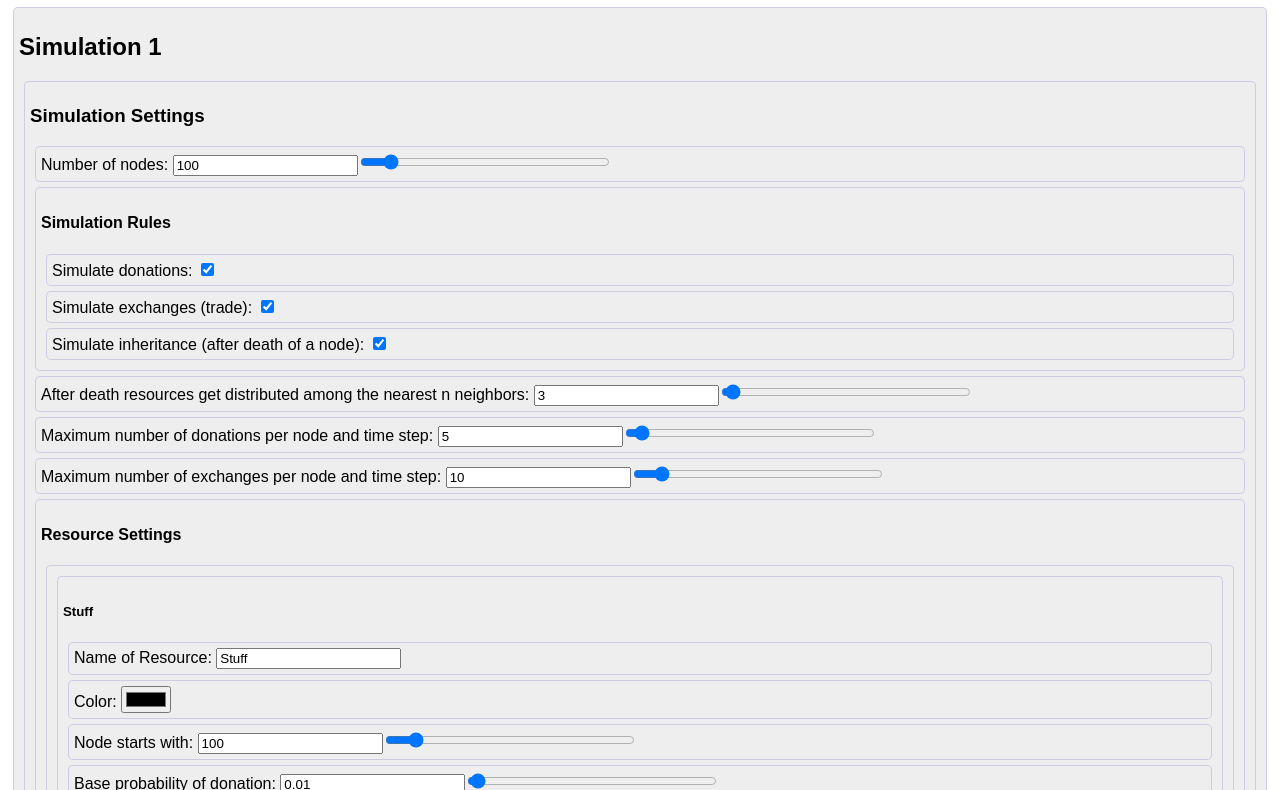
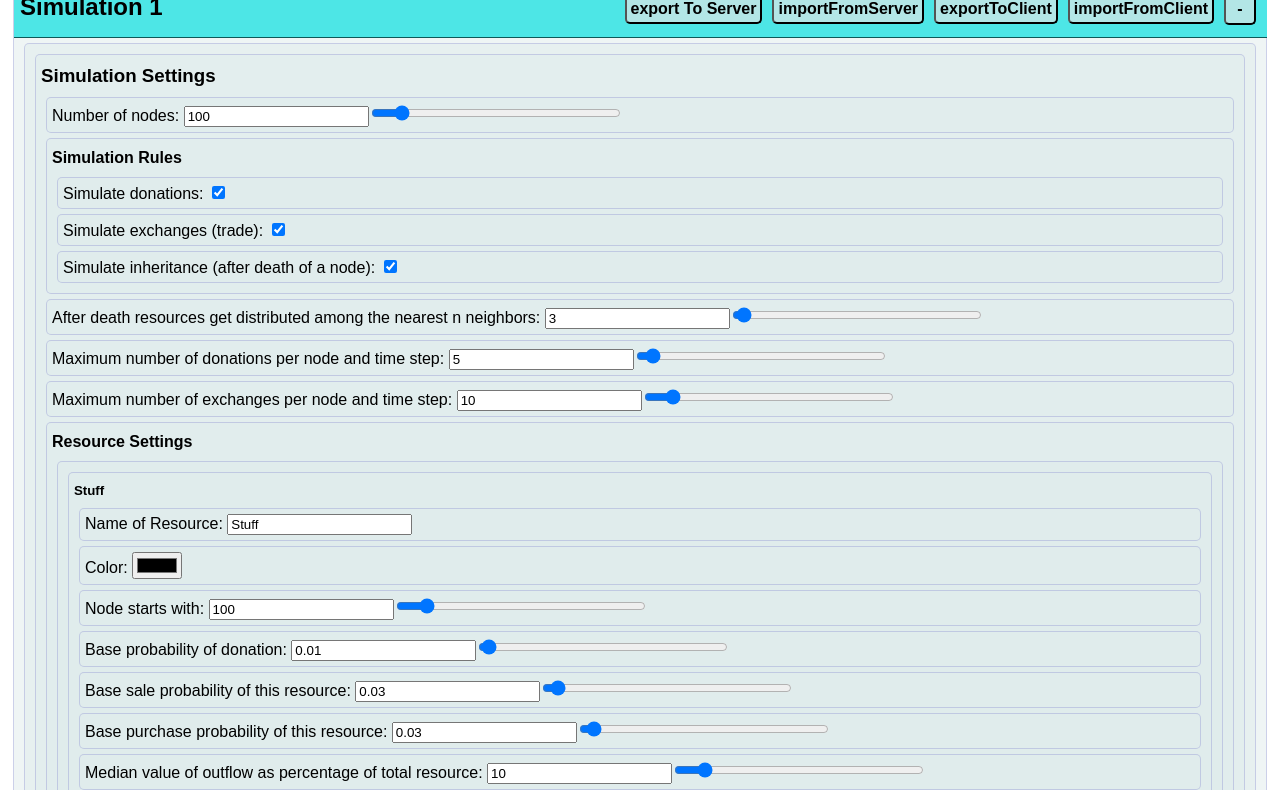
Before and after one commit to Radivis/network-flow-simulator, a website with bundled scripts: page public/index.html in a window 1280 px wide. Shown: the part 73-863 px from the top of the page. Built offline with nearby package versions, Linux system fonts and the light colour scheme.

Commit message:
ComponentPanel component, some CSS

```diff
--- a/public/components/Simulation.js
+++ b/public/components/Simulation.js
@@ -1,29 +1,40 @@
 'use strict';
 
 import { createElement } from '../util/dom.js';
+import componentPanel from './componentPanel.js';
 import config from './config.js'
 import runsContainer from './runsContainer.js';
 import visualizations from './visualizations.js';
 import visualization from './visualization.js';
 
 const simulation = (parent, simulationData) => {
-    const containerEl = createElement({
+    const elements = {}
+
+    elements.outerContainer = createElement({
         classes: ['container'],
         parent
     });
 
-    const headerEl = createElement({
-        type: 'h2',
-        parent: containerEl,
-        content: `Simulation ${simulationData.id}`
+    elements.innerContainer = createElement({
+        parent: elements.outerContainer,
+        classes: ['container'],
     });
 
+    elements.panel = componentPanel({
+        parent: elements.outerContainer,
+        title: `Simulation ${simulationData.id}`,
+        headerTagName: 'h2',
+        isExportable: true,
+        collapsableContainer: elements.innerContainer,
+        prepend: true
+    })
+
     // #1: Config
-    const configInputElements = config(containerEl, simulationData);
+    elements.configInput = config(elements.innerContainer, simulationData);
 
     // #2: Runs
-    const runsOuterContainerEl = createElement({
-        parent: containerEl,
+    elements.runsOuterContainer = createElement({
+        parent: elements.innerContainer,
         classes: ['container'],
         id: `runs-container-${simulationData.id}`
     })
@@ -35,9 +46,9 @@ const simulation = (parent, simulationData) => {
     const renderVisualization = (id) => {
         let visualizationsContainers = {}
         if (activeVisualizations.length <= 0) {
-            visualizationsContainers = visualizations(containerEl, simulationData)
+            visualizationsContainers = visualizations(elements.innerContainer, simulationData)
         } else {
-            visualizationsContainers.outerContainer = containerEl
+            visualizationsContainers.outerContainer = elements.innerContainer
                 .querySelector(`#visualizations-outer-${simulationData.id}`);
             visualizationsContainers.innerContainer = visualizationsContainers.outerContainer
                 .querySelector(`#visualizations-inner-${simulationData.id}`);
@@ -55,7 +66,7 @@ const simulation = (parent, simulationData) => {
         if (activeVisualizations.length <= 0) visualizationsContainers.outerContainer.remove()
     }
 
-    runsContainer(runsOuterContainerEl, simulationData, configInputElements, renderVisualization)
+    elements.runsContainer = runsContainer(elements.runsOuterContainer, simulationData, elements.configInput, renderVisualization)
 }
 
 export default simulation;
--- /dev/null
+++ b/public/components/componentPanel.js
@@ -0,0 +1,85 @@
+// Renders the bar at the top of a component
+
+'use strict';
+
+import { createElement } from '../util/dom.js';
+
+const componentPanel = ({
+    parent,
+    title,
+    headerTagName,
+    collapsableContainer,
+    isExportable = false,
+    prepend
+} = {}) => {
+    const elements = {}
+
+    elements.panel = createElement({
+        parent,
+        type: 'div',
+        classes: ['component-panel'],
+        prepend
+    })
+
+    elements.header = createElement({
+        parent: elements.panel,
+        type: headerTagName,
+        content: title,
+        classes: ['inline-block']
+    })
+
+    elements.buttonContainer = createElement({
+        parent: elements.panel,
+        classes: ['inline-block']
+    })
+
+
+    if (isExportable) {
+        elements.exportToServerButton = createElement({
+            parent: elements.buttonContainer,
+            type: 'button',
+            content: 'export To Server'
+        })
+
+        elements.importFromServerButton = createElement({
+            parent: elements.buttonContainer,
+            type: 'button',
+            content: 'importFromServer'
+        })
+
+        elements.exportToClientButton = createElement({
+            parent: elements.buttonContainer,
+            type: 'button',
+            content: 'exportToClient'
+        })
+
+        elements.importFromClientButton = createElement({
+            parent: elements.buttonContainer,
+            type: 'button',
+            content: 'importFromClient'
+        })
+    }
+
+    elements.collapseButton = createElement({
+        parent: elements.buttonContainer,
+        type: 'button',
+        content: '-',
+        classes: ['collapse-button']
+    })
+
+    const collapse = () => {
+        collapsableContainer.classList.toggle('collapsed')
+
+        if (elements.collapseButton.innerHTML == '-') {
+            elements.collapseButton.innerHTML = '+'
+        } else {
+            elements.collapseButton.innerHTML = '-'
+        }
+    }
+
+    elements.collapseButton.addEventListener('click', collapse)
+
+    return elements
+}
+
+export default componentPanel
--- a/public/rules/donations.js
+++ b/public/rules/donations.js
@@ -15,7 +15,10 @@ const donations = (state, config, worker) => {
 
     for (let i = 0; i < nodes.length; i++) {
         const nodesWithoutI = [...nodes.slice(0, i), ...nodes.slice(i + 1)]
-        const partners = selectRandomElements(nodesWithoutI, config.maxAmountOfDonations)
+        const partners = selectRandomElements(nodesWithoutI, Math.min(
+            config.maxAmountOfDonations,
+            nodesWithoutI.length
+            ))
 
         for (let j = 0; j < partners.length; j++) {
 
--- a/public/rules/exchanges.js
+++ b/public/rules/exchanges.js
@@ -57,7 +57,10 @@ const exchanges = (state, config, worker) => {
 
     for (let i = 0; i < nodes.length; i++) {
         const nodesWithoutI = [...nodes.slice(0, i), ...nodes.slice(i + 1)]
-        const partners = selectRandomElements(nodesWithoutI, config.maxAmountOfExchanges)
+        const partners = selectRandomElements(nodesWithoutI, Math.min(
+            config.maxAmountOfExchanges,
+            nodesWithoutI.length
+            ))
 
         for (let p = 0; p < partners.length; p++) {
             // Get index of partner in nodes array
--- a/public/style.css
+++ b/public/style.css
@@ -7,10 +7,33 @@ button {
     font-weight: bold;
     padding: 4px;
     margin: 5px;
+    background: hsl(180, 50%, 80%);
+    border-radius: 5px;
 }
 
 canvas {
     border: 1px solid #aaa;
+}
+
+.collapsed {
+    display: none !important;
+}
+
+.collapse-button {
+    width: 32px;
+    height: 32px;
+}
+
+.component-panel {
+    display: flex;
+    justify-content: space-between;
+    align-items: top;
+    /* compensate for the padding on the container! */
+    margin: -6px -6px 0px -5px;
+    padding: 6px;
+    background: hsl(180, 75%, 60%);
+    border-bottom: 1px solid hsl(180, 75%, 20%);
+    border-radius: 5px 5px 0px 0px;
 }
 
 .container {
@@ -18,9 +41,18 @@ canvas {
     display: block;
     padding: 5px;
     margin: 5px;
-    background: #eee;
+    background: hsla(180, 25%, 90%, 0.5);
     border: 1px solid hsla(240,50%,50%, 0.2);
     border-radius: 5px;
+}
+
+h1, h2, h3, h4, h5, h6 {
+    margin-top: 5px;
+    margin-bottom: 10px;
+}
+
+.inline-block {
+    display: inline-block;
 }
 
 input[type="range"] {
```
